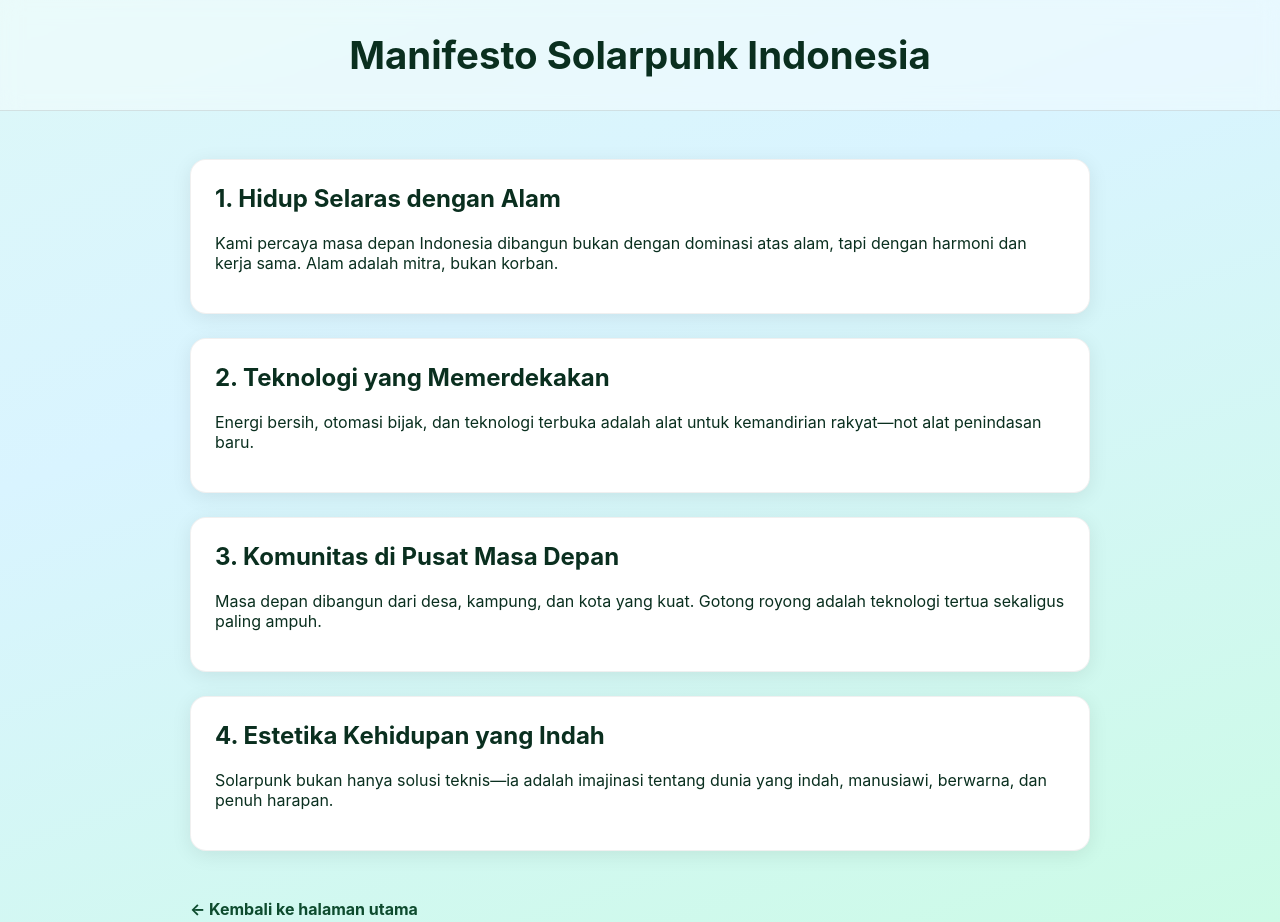
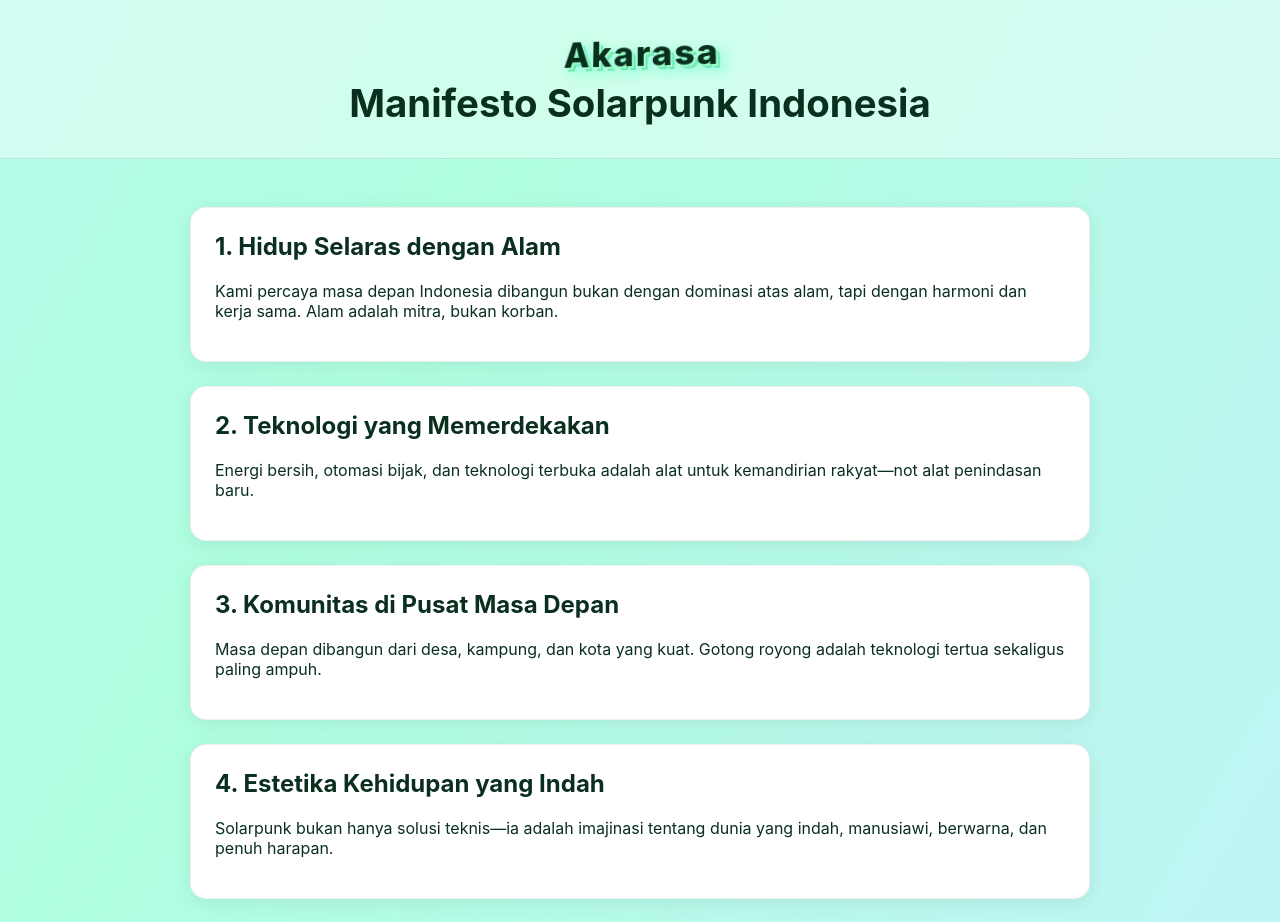
Before and after one commit to AkarasaSolarpunk/Akarasa-Solarpunk, a plain HTML site: page manifesto.html in a window 1280 px wide. Shown: the top 922 px of the page. Drawn offline with Linux system fonts and the light colour scheme.

Commit message:
Update manifesto.html

```diff
--- a/manifesto.html
+++ b/manifesto.html
@@ -68,10 +68,76 @@
       animation: fadeInUp 0.8s ease forwards;
     }
 
+      /* Animasi gradien bergerak lebih dramatis */
+    @keyframes gradientShift {
+      0% { background-position: 0% 50%; }
+      50% { background-position: 100% 50%; }
+      100% { background-position: 0% 50%; }
+    }
+
+    body {
+      background: linear-gradient(120deg, #d6ffe9, #c7f0ff, #afffe0, #c7f0ff);
+      background-size: 300% 300%;
+      animation: gradientShift 10s ease-in-out infinite;
+    }
+
+    /* Fade + slide + slight zoom */
+    @keyframes floatIn {
+      0% { opacity: 0; transform: translateY(30px) scale(0.95); }
+      100% { opacity: 1; transform: translateY(0) scale(1); }
+    }
+
+    .section {
+      animation: floatIn 0.9s cubic-bezier(0.22, 1, 0.36, 1) forwards;
+      position: relative;
+      overflow: hidden;
+    }
+
+    /* Glow hijau lembut */
+    .section::before {
+      content: "";
+      position: absolute;
+      top: -50%;
+      left: -50%;
+      width: 200%;
+      height: 200%;
+      background: radial-gradient(circle, rgba(0,255,140,0.15) 0%, rgba(0,255,140,0) 70%);
+      transform: rotate(25deg);
+      opacity: 0;
+      transition: opacity 0.6s ease;
+    }
+
+    .section:hover::before {
+      opacity: 1;
+    }
+
+    /* Hover futuristik mengangkat kartu */
+    .section:hover {
+      transform: translateY(-6px) scale(1.02);
+      box-shadow: 0 10px 28px rgba(0,0,0,0.18);
+    }
+
+  .logo {
+      font-size: 2.2rem;
+      font-weight: 800;
+      letter-spacing: 2px;
+      color: #0a2f1f;
+      text-shadow: 2px 2px 0 #9fffc7, 4px 4px 0 #6ee7b7, 6px 6px 15px rgba(0, 255, 170, 0.5);
+      transform: perspective(600px) rotateX(10deg) rotateY(-10deg);
+      display: inline-block;
+      margin-bottom: 0.4rem;
+    }
+
+    .logo:hover {
+      transform: perspective(600px) rotateX(0deg) rotateY(0deg) scale(1.05);
+      transition: 0.4s ease;
+      text-shadow: 2px 2px 0 #baffda, 4px 4px 10px rgba(0,255,150,0.7), 0 0 25px rgba(0,255,150,0.9);
+    }
   </style>
 </head>
 <body>
   <header>
+    <div class="logo">Akarasa</div>
     <h1>Manifesto Solarpunk Indonesia</h1>
   </header>
 
```
